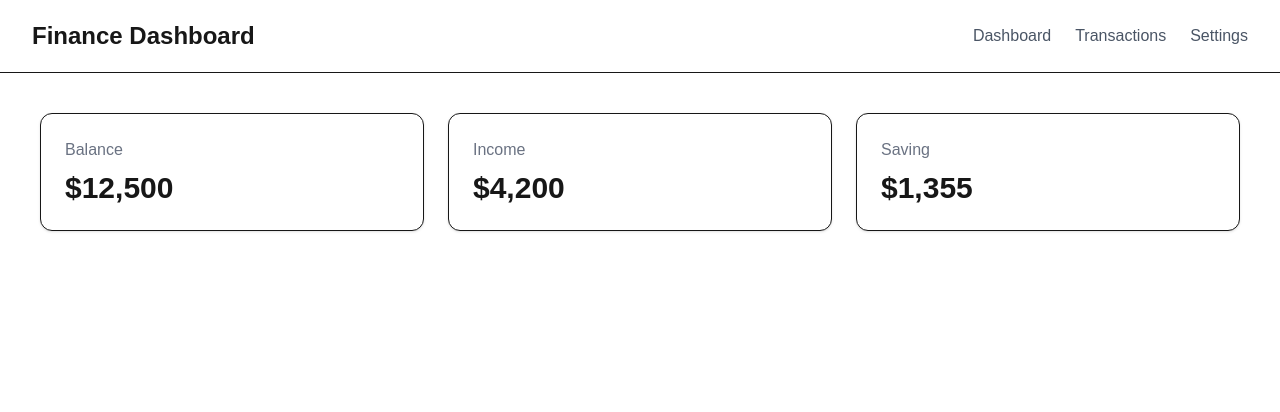
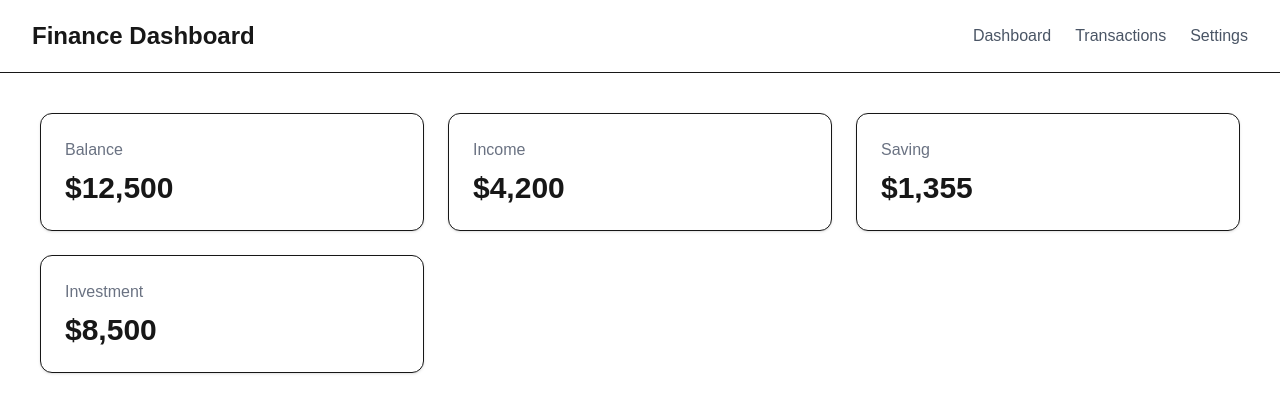
Before and after one commit to anooshasakhaei/finance-dashboard, a Next.js app: page / in a window 1280 px wide. Shown: the top 412 px of the page. Built offline with nearby package versions, Linux system fonts and the light colour scheme.

Commit message:
"Render dashboard cards using map"

```diff
--- a/app/components/Card.tsx
+++ b/app/components/Card.tsx
@@ -18,5 +18,5 @@ export default function Card({
                 {amount}
             </p>
         </div>
-    )
+    );
 }
--- a/app/page.tsx
+++ b/app/page.tsx
@@ -2,26 +2,41 @@ import Navbar from "./components/Navbar";
 import Card from "./components/Card";
 
 export default function Home() {
+
+  const cards = [
+    {
+      title: "Balance",
+      amount: "$12,500",
+    },
+    {
+      title: "Income",
+      amount: "$4,200",
+    },
+    {
+      title: "Saving",
+      amount: "$1,355",
+    },
+    {
+      title: "Investment",
+      amount: "$8,500",
+    }
+  ];
+
   return (
     <>
       <Navbar />
 
       <main className="p-10">
         <div className="grid gap-6 md:grid-cols-3">
-          <Card
-            title="Balance"
-            amount="$12,500"
-          />
-
-          <Card
-            title="Income"
-            amount="$4,200"
-          />
-
-          <Card
-            title="Saving"
-            amount="$1,355"
-          />
+          {
+            cards.map((card) => (
+              <Card
+                key={card.title}
+                title={card.title}
+                amount={card.amount}
+              />
+            ))
+          }
         </div>
       </main>
     </>
```
